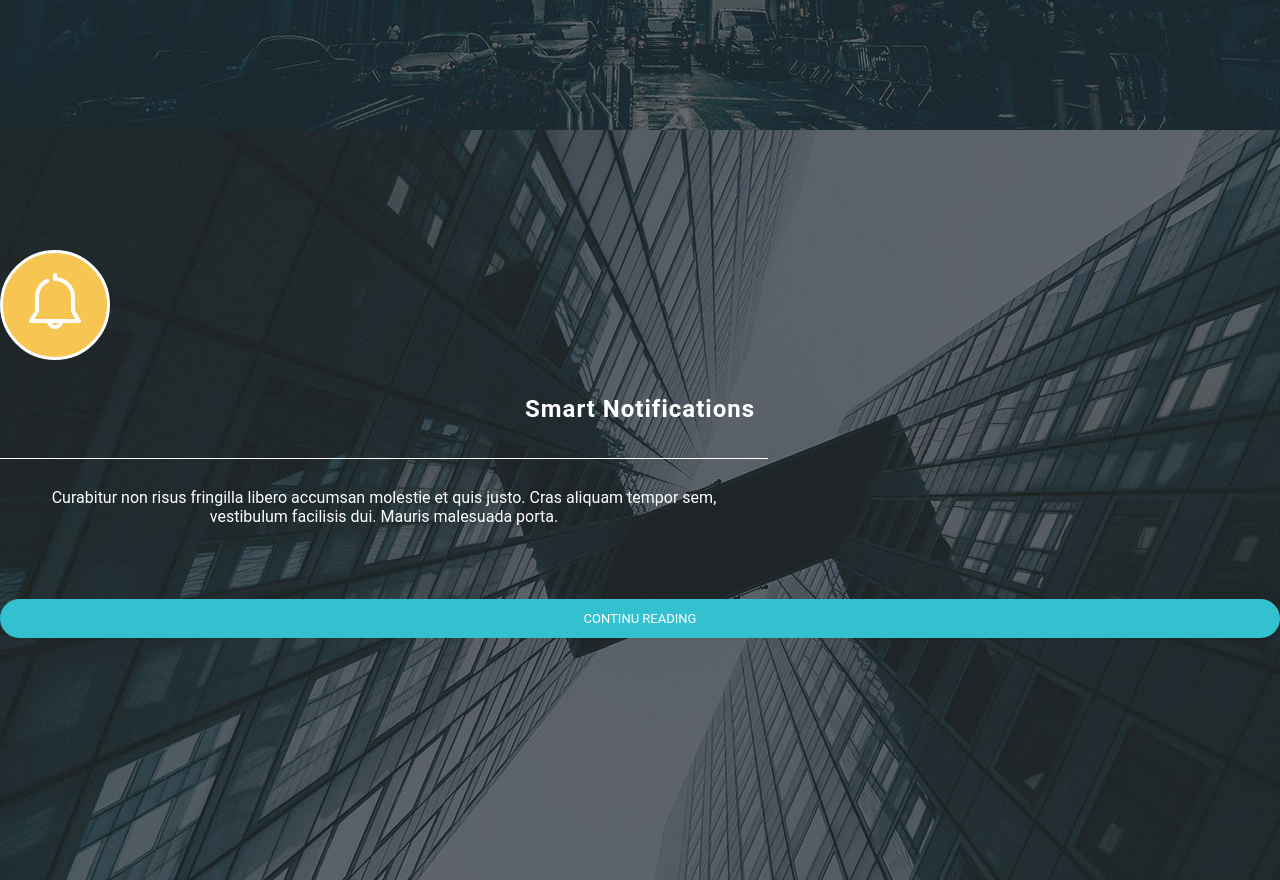
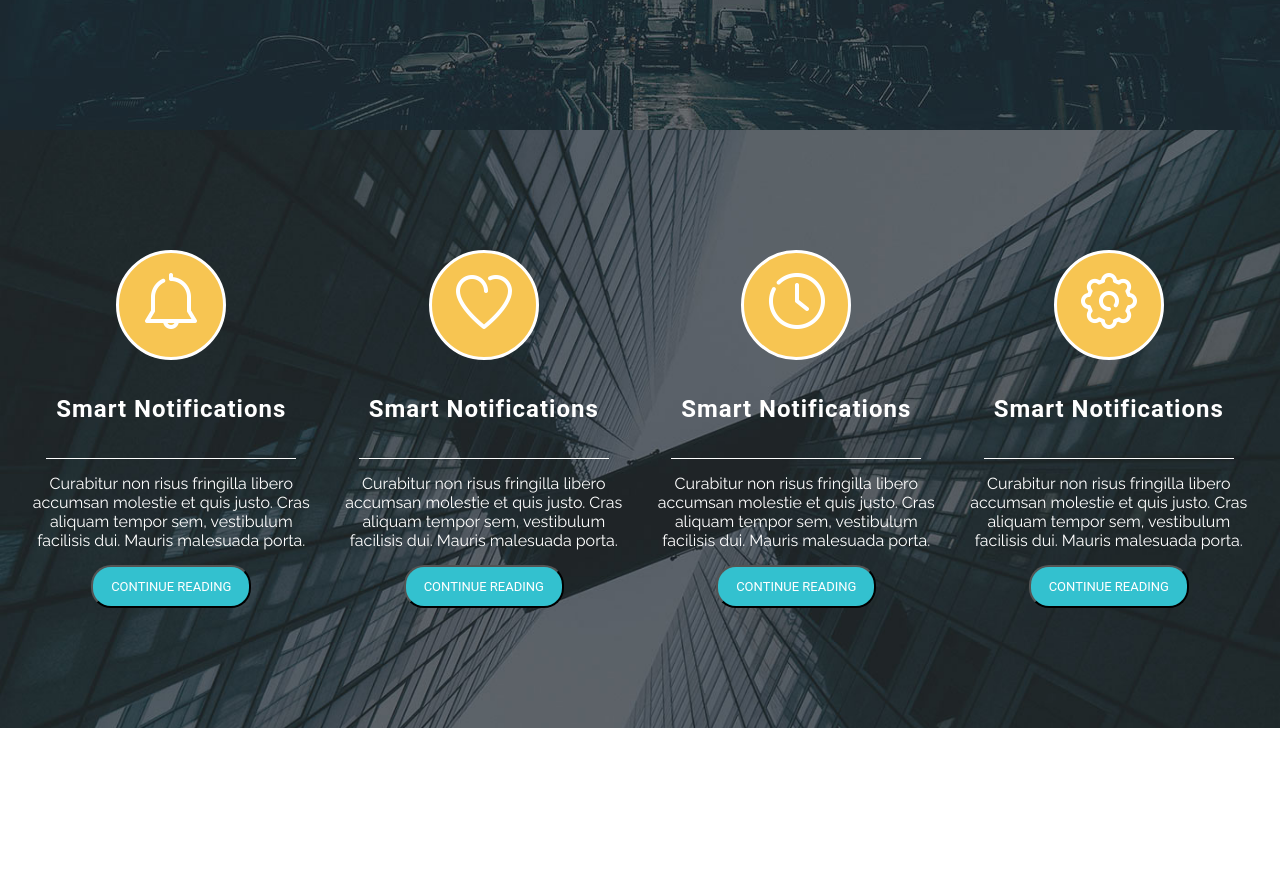
Before and after one commit to kuenemann/brief_2, a plain HTML site: page index.html in a window 1280 px wide. Shown: the part 620-1500 px from the top of the page. After the commit the page ends 1348 px from the top, so only its background shows below. Drawn offline with Linux system fonts and the light colour scheme.

Commit message:
09/03/2023

```diff
--- a/css/test.css
+++ b/css/test.css
@@ -105,7 +105,6 @@ body {
   transform: rotate(-405deg);
 }
 
-@media (max-width: 700px) {
 .menu-button-container {
   display: flex;
 }
@@ -144,7 +143,7 @@ body {
 .menu > li:not(:last-child) {
   border-bottom: 1px solid #444;
 }
-}
+
 .tinker span {
   text-decoration: none;
   color: orange;
@@ -219,19 +218,30 @@ body {
   text-decoration: none;
   border-radius: 20px;
 }
+/* fin section 1 */
 
-/* partie 2 */
+/* début section 2 */
+
+/* partie heros 2  */
 
 .heros2 {
   width: 100%;
   display: flex;
   flex-direction: column;
   padding-top: 15vh;
+  padding-bottom: 15vh;
   text-align: center;
   background-image: url(../images/about-bg.jpg);
   vertical-align: middle;
-  height: 750px;
+  align-items: center;
+  background-repeat: no-repeat;
+  background-size: cover;
+  background-attachment: fixed;
+  padding-right: 15px;
+  padding-left: 15px;
 }
+
+/* boite 1 */
 
 .boite1 {
   width: 110px;
@@ -254,21 +264,21 @@ h2 {
 }
 
 .ligne1 {
-  width: 60%;
+  width: 100%;
   height: 1px;
   background-color: white;
   display: block;
   margin: 0;
 }
 
-.ligne1 p {
+.texte1 {
   text-align: center;
   color: white;
-  padding: 30px;
+  margin: 15px;
   font-family: "roboto", arial, sans-serif;
 }
 
-.bouton1 {
+.bouton_section2 {
   display: inline-block;
   background-color: #33c1cf;
   font-size: 13px;
@@ -276,9 +286,123 @@ h2 {
   color: white;
   border-radius: 20px;
   font-family: "roboto", arial, sans-serif;
+}
+/* fin boite 1 */
 
+/* boite 2 */
+.boite2 {
+  width: 110px;
+  height: 110px;
+  display: inline-block;
+  text-align: center;
+  line-height: 141px;
+  border: 3px solid #fff;
+  border-radius: 50%;
+  background-color: #f7c552;
 }
 
-.bouton1{
-  margin-top: 140px;
+h2 {
+  width: 100%;
+  text-align: center;
+  color: #fff;
+  letter-spacing: 1px;
+  padding: 35px;
+  font-family: "roboto", arial, sans-serif;
 }
+
+.bouton_section3 {
+  display: inline-block;
+  background-color: #33c1cf;
+  font-size: 13px;
+  padding: 12px 18px;
+  color: white;
+  border-radius: 20px;
+  font-family: "roboto", arial, sans-serif;
+}
+/* fin de boite 2 */
+
+/* boite 3 */
+.boite3 {
+  width: 110px;
+  height: 110px;
+  display: inline-block;
+  text-align: center;
+  line-height: 141px;
+  border: 3px solid #fff;
+  border-radius: 50%;
+  background-color: #f7c552;
+}
+
+h2 {
+  width: 100%;
+  text-align: center;
+  color: #fff;
+  letter-spacing: 1px;
+  padding: 35px;
+  font-family: "roboto", arial, sans-serif;
+}
+
+.bouton_section4 {
+  display: inline-block;
+  background-color: #33c1cf;
+  font-size: 13px;
+  padding: 12px 18px;
+  color: white;
+  border-radius: 20px;
+  font-family: "roboto", arial, sans-serif;
+}
+/* fin boite3 */
+
+/* boite 4 */
+.boite4 {
+  width: 110px;
+  height: 110px;
+  display: inline-block;
+  text-align: center;
+  line-height: 141px;
+  border: 3px solid #fff;
+  border-radius: 50%;
+  background-color: #f7c552;
+}
+
+h2 {
+  width: 100%;
+  text-align: center;
+  color: #fff;
+  letter-spacing: 1px;
+  padding: 35px;
+  font-family: "roboto", arial, sans-serif;
+}
+
+.bouton_section5 {
+  display: inline-block;
+  background-color: #33c1cf;
+  font-size: 13px;
+  padding: 12px 18px;
+  color: white;
+  border-radius: 20px;
+  font-family: "roboto", arial, sans-serif;
+}
+/* fin boite 4*/
+
+.bloc1 {
+  margin-top: 40px;
+}
+
+@media (min-width: 950px) {
+  .heros2 {
+    display: flex;
+    flex-direction: row;
+  }
+  .bloc1 {
+    margin-top: 0;
+    align-items: center;
+  }
+  .ligne1 {
+    width: 80%;
+    margin: 0 auto;
+  }
+}
+
+
+/* fin section 2 (heros 2 */
--- a/index.html
+++ b/index.html
@@ -45,22 +45,68 @@
   </div>
 
   <div class="heros2">
+
+
+     <!-- boite 1 -->
+    <div class="bloc1">
     <div class="boite1">
       <img src="./images/service_icon_01.png" alt="">
     </div>
     <h2>Smart Notifications</h2>
-    <div class="ligne1">
+    <div class="ligne1"></div>
+    <div class="texte1">
       <p>Curabitur non risus fringilla libero accumsan molestie et quis justo. Cras aliquam tempor sem, vestibulum
         facilisis dui. Mauris malesuada porta. </p>
     </div>
-    <div class="bouton1">CONTINU READING</div>
+    <button href="#" class="bouton_section2">CONTINUE READING</button>
+  </div>
+    <!-- fin boite 1 -->
 
+    <!-- boite 2 -->
+    <div class="bloc1">
+    <div class="boite2">
+      <img src="./images/service_icon_02.png" alt="">
+    </div>
+    <h2>Smart Notifications</h2>
+    <div class="ligne1"></div>
+    <div class="texte1">
+      <p>Curabitur non risus fringilla libero accumsan molestie et quis justo. Cras aliquam tempor sem, vestibulum
+        facilisis dui. Mauris malesuada porta. </p>
+    </div>
+    <button href="#" class="bouton_section3">CONTINUE READING</button>
   </div>
+    <!-- fin boite 2 -->
 
+    <!-- boite 3 -->
+    <div class="bloc1">
+    <div class="boite3">
+      <img src="./images/service_icon_03.png" alt="">
+    </div>
+    <h2>Smart Notifications</h2>
+    <div class="ligne1"></div>
+    <div class="texte1">
+      <p>Curabitur non risus fringilla libero accumsan molestie et quis justo. Cras aliquam tempor sem, vestibulum
+        facilisis dui. Mauris malesuada porta. </p>
+    </div>
+    <button href="#" class="bouton_section4">CONTINUE READING</button>
+  </div>
+    <!-- fin de boite 3 -->
 
-
-
-
+    <!-- boite 4 -->
+    <div class="bloc1">
+    <div class="boite4">
+      <img src="./images/service_icon_04.png" alt="">
+    </div>
+    <h2>Smart Notifications</h2>
+    <div class="ligne1"></div>
+    <div class="texte1">
+      <p>Curabitur non risus fringilla libero accumsan molestie et quis justo. Cras aliquam tempor sem, vestibulum
+        facilisis dui. Mauris malesuada porta. </p>
+    </div>
+    <button href="#" class="bouton_section5">CONTINUE READING</button>
+  </div>
+    <!-- fin de boite 4 -->
+  </div>
 </body>
 
 </html>
```
Lines whose indentation alone changed are shown as unchanged.
